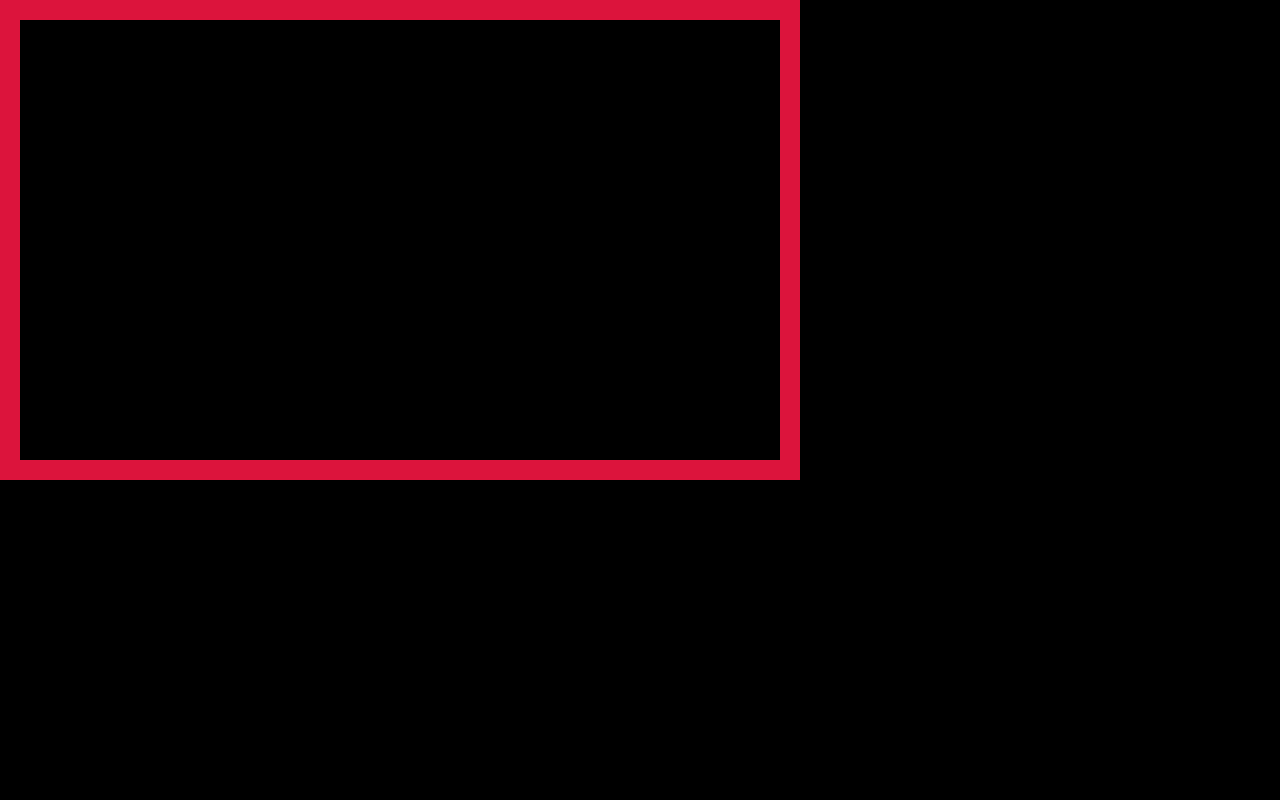
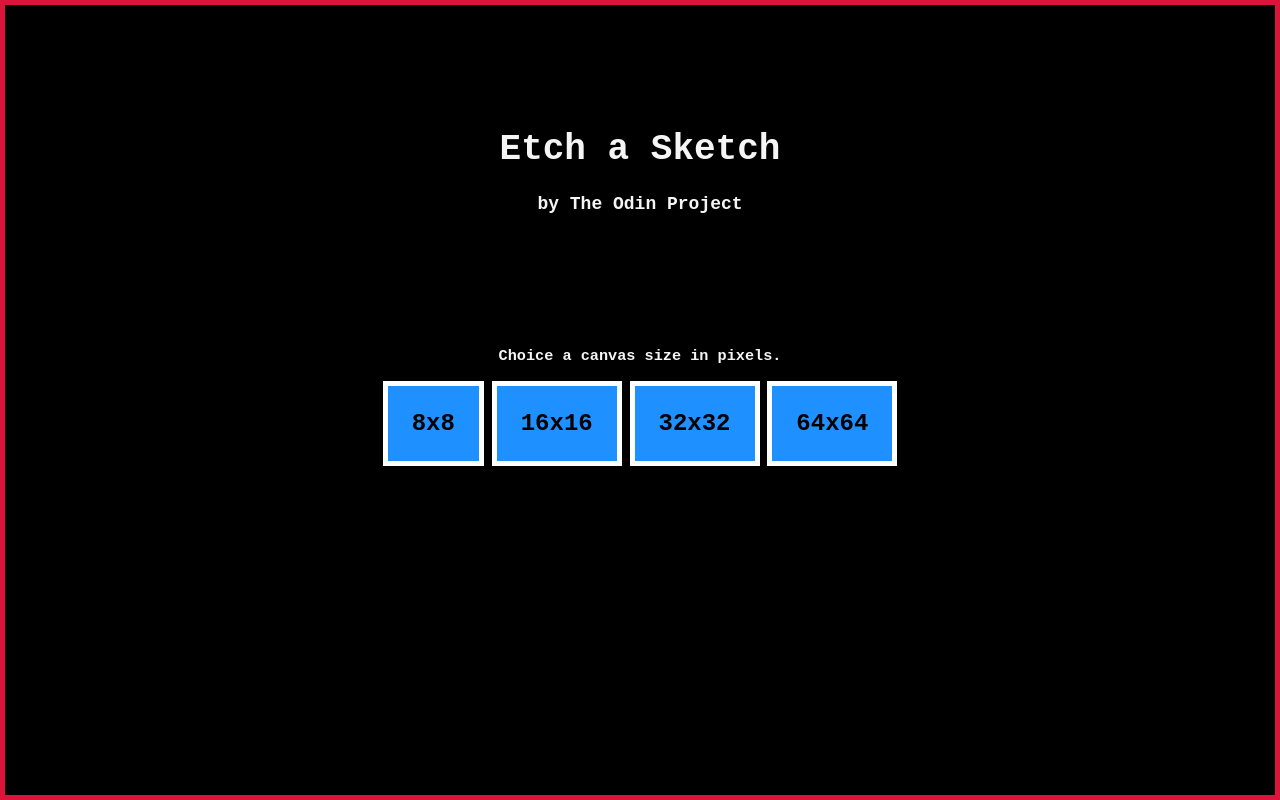
Before and after one commit to Jordan-AM/Etch-a-Sketch, a plain HTML site: page index.html in a window 1280 px wide. Drawn offline with Linux system fonts and the light colour scheme.

Commit message:
Set the html for the intro scene and its css style

```diff
--- a/index.css
+++ b/index.css
@@ -1,12 +1,40 @@
-*{
+* {
     box-sizing: border-box;
     font-family: monospace;
 }
 
-body{
+body {
     background-color: black;
-    border: 20px solid crimson;
-    width: 800px;
-    height: 480px;
+    color: whitesmoke;
+    border: 5px solid crimson;
+    width: 100vw;
+    height: 100vh;
     margin: 0px;
 }
+
+#intro {
+    display: flex;
+    flex-direction: column;
+    align-items: center;
+    margin-top: 100px;
+    gap: 100px;
+    flex: 1;
+}
+
+.intro-header {
+    text-align: center;
+    font-weight: bold;
+    font-size: 18px;
+}
+
+.resolution-options {
+    text-align: center;
+}
+
+.btnRes {
+    padding: 24px;
+    font-size: 24px;
+    font-weight: bold;
+    background-color: dodgerblue;
+    border: 5px solid white;
+}
--- a/index.html
+++ b/index.html
@@ -1,12 +1,30 @@
 <!DOCTYPE html>
 <html lang="en">
-<head>
-    <meta charset="UTF-8">
-    <meta name="viewport" content="width=device-width, initial-scale=1.0">
-    <link rel="stylesheet" href="index.css">
+  <head>
+    <meta charset="UTF-8" />
+    <meta name="viewport" content="width=device-width, initial-scale=1.0" />
+    <link rel="stylesheet" href="index.css" />
     <title>Etch a Sketch</title>
-</head>
-<body>
+  </head>
+  <body>
+    <main id="web-container">
+      <div id="intro">
+        <div class="intro-header">
+          <h1>Etch a Sketch</h1>
+          <p>by The Odin Project</p>
+        </div>
+        <div class="resolution-options">
+          <h3>Choice a canvas size in pixels.</h3>
+          <div class="resolutions">
+            <button class="btnRes">8x8</button>
+            <button class="btnRes">16x16</button>
+            <button class="btnRes">32x32</button>
+            <button class="btnRes">64x64</button>
+          </div>
+        </div>
+      </div>
+      <div id="sketch"></div>
+    </main>
     <script src="app.js"></script>
-</body>
+  </body>
 </html>
```
Also changed, not shown: app.js (line endings or trailing spaces).
